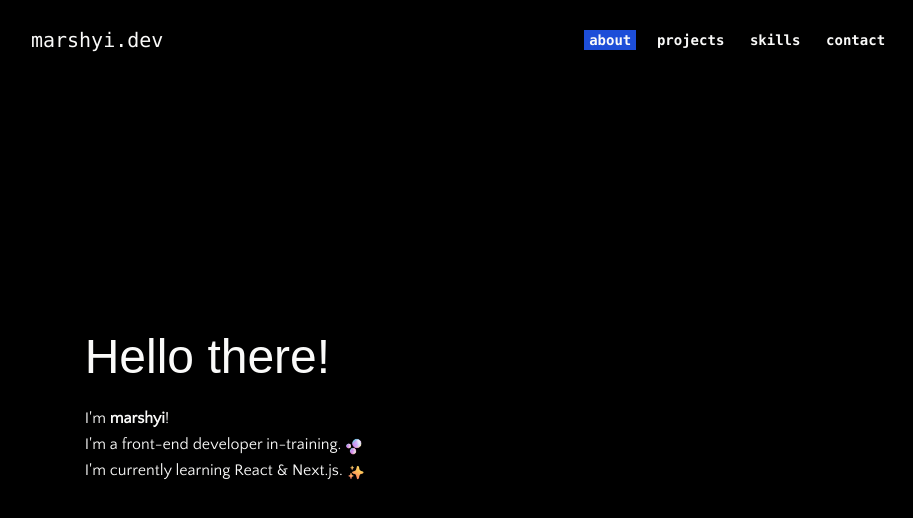
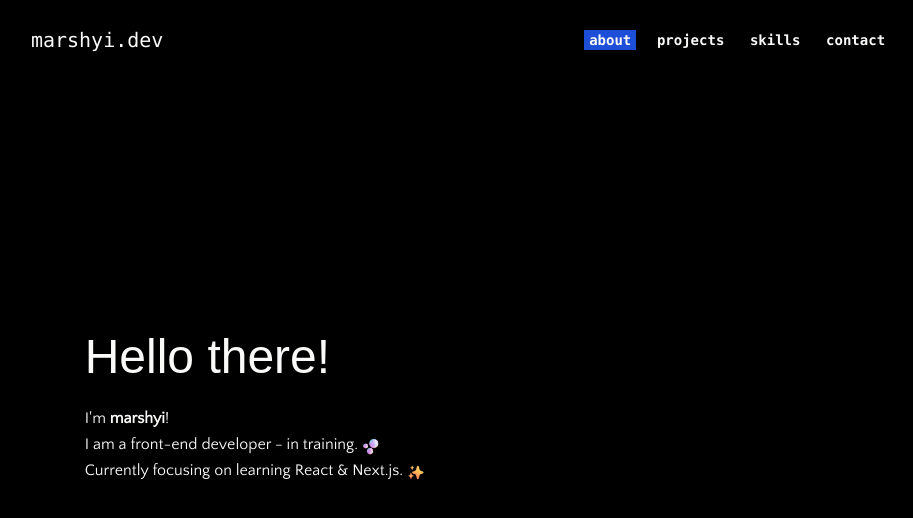
Before and after one commit to marshyi/marshyi.dev, a Next.js app: page / in a window 1280 px wide. Shown: the top 518 px of the page, without its empty margins (182-1095 px from the left). Built offline with nearby package versions, Linux system fonts and the light colour scheme; a web font is replaced by a local one.

Commit message:
Changed "about" text

```diff
--- a/src/views/about.tsx
+++ b/src/views/about.tsx
@@ -7,7 +7,7 @@ export default function About() {
     <Section id="about" title="Hello there!" tabIndex={6} easterEgg={true}>
       <p className="text-pretty leading-relaxed">
         I&apos;m <Link href="#" className="font-bold px-0">marshyi</Link>!<br />
-        I&apos;m a front-end developer in-training.
+        I am a front-end developer - in training.
         <Image
           src="/bubbles.png"
           width={18}
@@ -16,7 +16,7 @@ export default function About() {
           alt="Bubbles Emoji"
         />
         <br/>
-        I&apos;m currently learning React & Next.js.
+        Currently focusing on learning React & Next.js.
         <Image
           src="/sparkles.png"
           width={18}
```
